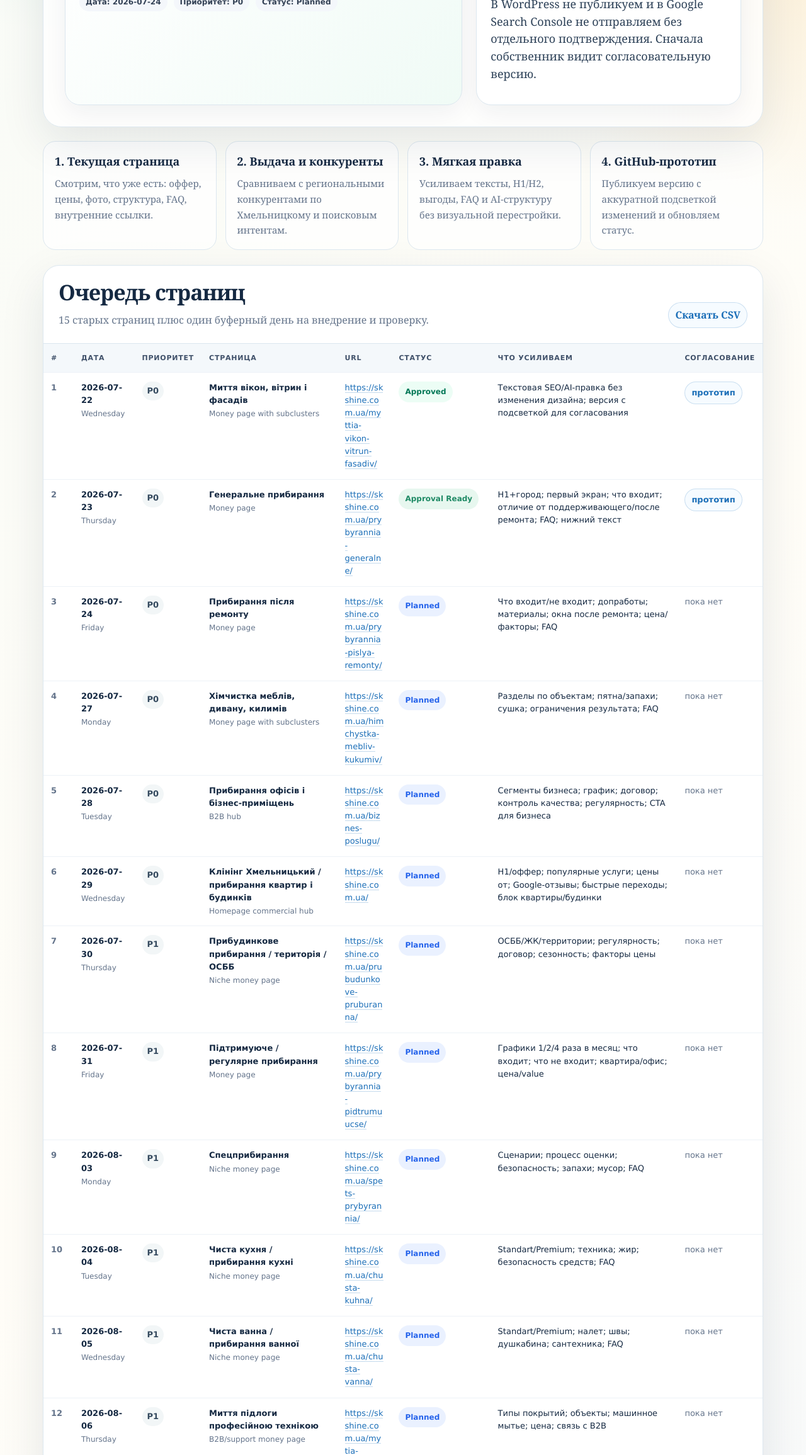
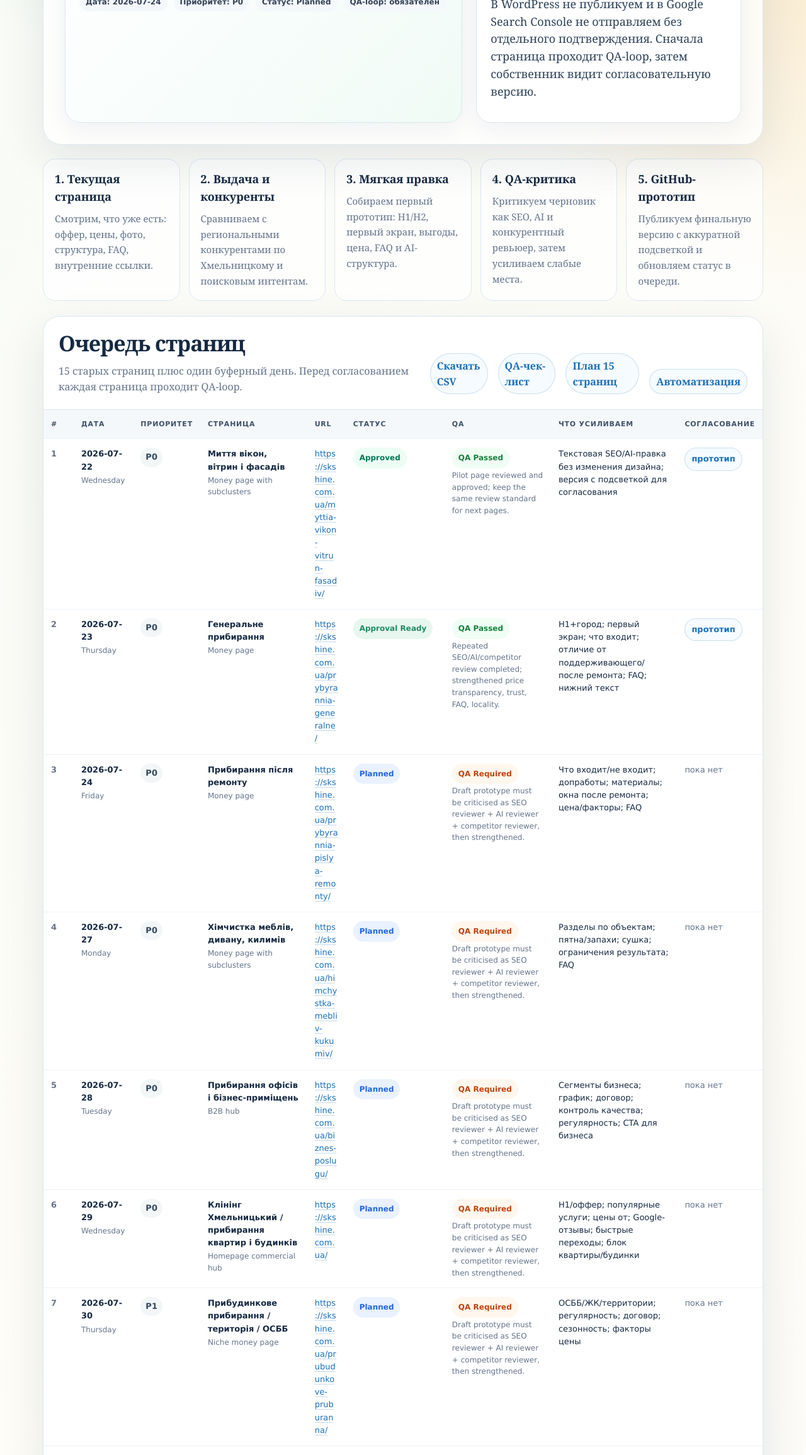
Before and after one commit to Yaroslav775-eng/inservic-seo-2026, a plain HTML site: page site/skshine/process/index.html in a window 1280 px wide. Shown: the part 489-2800 px from the top of the page at 63% size. Drawn offline with Linux system fonts and the light colour scheme.

Commit message:
Add QA loop to SK SHINE page queue

```diff
--- a/site/skshine/process/index.html
+++ b/site/skshine/process/index.html
@@ -1,8 +1,9 @@
-<!doctype html>
+<!DOCTYPE html>
+
 <html lang="ru">
 <head>
-  <meta charset="utf-8" />
-  <meta name="viewport" content="width=device-width, initial-scale=1" />
+<meta charset="utf-8"/>
+<meta content="width=device-width, initial-scale=1" name="viewport"/>
 <title>SK SHINE: план усиления старых страниц</title>
 <style>
     :root { --ink:#152942; --muted:#64748b; --paper:#fffdf7; --card:#fff; --line:#dce7ef; --green:#1f8a65; --green-soft:#e7f7ef; --amber:#a76300; --amber-soft:#fff2d4; --blue:#2563eb; --blue-soft:#eaf1ff; --shadow:0 24px 70px rgba(21,41,66,.10); }
@@ -22,7 +23,7 @@
     .next-title { margin-top:8px; font-size:28px; font-weight:800; letter-spacing:-.03em; }
     .meta { display:flex; flex-wrap:wrap; gap:10px; margin-top:16px; }
     .pill { padding:8px 10px; border-radius:999px; background:#f4f7fb; color:#334155; font:700 12px Verdana,sans-serif; }
-    .steps { display:grid; grid-template-columns:repeat(4,1fr); gap:14px; margin:22px 0; }
+    .steps { display:grid; grid-template-columns:repeat(5,1fr); gap:14px; margin:22px 0; }
     .step { border:1px solid var(--line); border-radius:20px; padding:18px; background:rgba(255,255,255,.72); min-height:132px; }
     .step b { display:block; margin-bottom:8px; font-size:18px; }
     .step span { color:var(--muted); font-size:15px; }
@@ -39,7 +40,7 @@
     .muted { color:var(--muted); } .small { display:block; margin-top:2px; font-size:12px; }
     .priority { display:inline-block; min-width:34px; text-align:center; border-radius:999px; padding:5px 8px; background:#f2f6f7; font-weight:800; color:#34495e; }
     .badge { display:inline-block; white-space:nowrap; border-radius:999px; padding:7px 10px; font-weight:800; font-size:12px; }
-    .approved { background:#ecfdf5; color:#047857; } .ready { background:var(--green-soft); color:var(--green); } .planned { background:var(--blue-soft); color:var(--blue); } .decision { background:var(--amber-soft); color:var(--amber); } .neutral { background:#eef2f7; color:#475569; }
+    .approved { background:#ecfdf5; color:#047857; } .qa-pass { background:#f0fdf4; color:#15803d; } .qa-required { background:#fff7ed; color:#c2410c; } .ready { background:var(--green-soft); color:var(--green); } .planned { background:var(--blue-soft); color:var(--blue); } .decision { background:var(--amber-soft); color:var(--amber); } .neutral { background:#eef2f7; color:#475569; }
     .mini-link { display:inline-block; border:1px solid rgba(28,111,184,.2); border-radius:999px; padding:7px 10px; background:#f6fbff; font-weight:800; }
     .footer { color:var(--muted); font:13px Verdana,sans-serif; margin-top:18px; }
     @media (max-width:900px) { .hero-grid,.steps { grid-template-columns:1fr; } .table-card { overflow-x:auto; } table { min-width:1040px; } .hero { padding:24px; } }
@@ -50,190 +51,175 @@
 <section class="hero">
 <span class="eyebrow">SK SHINE SEO process</span>
 <h1>План мягкого усиления старых страниц</h1>
-      <p>Работаем без редизайна и без ломки текущего сайта: каждый будний день берем одну уже индексируемую страницу, сравниваем ее с выдачей по региону, усиливаем текст под SEO и AI-ответы, затем публикуем прототип для согласования.</p>
+<p>Работаем без редизайна и без ломки текущего сайта: каждый будний день берем одну уже индексируемую страницу, сравниваем ее с выдачей по региону, собираем мягкую правку, затем повторно критикуем как SEO/AI/конкурентный ревьюер и только после усиления публикуем прототип для согласования.</p>
 <div class="hero-grid">
-        <div class="next-card"><div class="next-label">Следующая страница</div><div class="next-title">Прибирання після ремонту</div><div class="meta"><span class="pill">Дата: 2026-07-24</span><span class="pill">Приоритет: P0</span><span class="pill">Статус: Planned</span></div></div>
-        <div class="note-card"><h2>Правило безопасности</h2><p>В WordPress не публикуем и в Google Search Console не отправляем без отдельного подтверждения. Сначала собственник видит согласовательную версию.</p></div>
+<div class="next-card"><div class="next-label">Следующая страница</div><div class="next-title">Прибирання після ремонту</div><div class="meta"><span class="pill">Дата: 2026-07-24</span><span class="pill">Приоритет: P0</span><span class="pill">Статус: Planned</span><span class="pill">QA-loop: обязателен</span></div></div>
+<div class="note-card"><h2>Правило безопасности</h2><p>В WordPress не публикуем и в Google Search Console не отправляем без отдельного подтверждения. Сначала страница проходит QA-loop, затем собственник видит согласовательную версию.</p></div>
 </div>
 </section>
-    <section class="steps"><div class="step"><b>1. Текущая страница</b><span>Смотрим, что уже есть: оффер, цены, фото, структура, FAQ, внутренние ссылки.</span></div><div class="step"><b>2. Выдача и конкуренты</b><span>Сравниваем с региональными конкурентами по Хмельницкому и поисковым интентам.</span></div><div class="step"><b>3. Мягкая правка</b><span>Усиливаем тексты, H1/H2, выгоды, FAQ и AI-структуру без визуальной перестройки.</span></div><div class="step"><b>4. GitHub-прототип</b><span>Публикуем версию с аккуратной подсветкой изменений и обновляем статус.</span></div></section>
-    <section class="table-card"><div class="table-head"><div><h2>Очередь страниц</h2><p>15 старых страниц плюс один буферный день на внедрение и проверку.</p></div><a class="mini-link" href="queue.csv">Скачать CSV</a></div><table><thead><tr><th>#</th><th>Дата</th><th>Приоритет</th><th>Страница</th><th>URL</th><th>Статус</th><th>Что усиливаем</th><th>Согласование</th></tr></thead><tbody>
+<section class="steps"><div class="step"><b>1. Текущая страница</b><span>Смотрим, что уже есть: оффер, цены, фото, структура, FAQ, внутренние ссылки.</span></div><div class="step"><b>2. Выдача и конкуренты</b><span>Сравниваем с региональными конкурентами по Хмельницкому и поисковым интентам.</span></div><div class="step"><b>3. Мягкая правка</b><span>Собираем первый прототип: H1/H2, первый экран, выгоды, цена, FAQ и AI-структура.</span></div><div class="step"><b>4. QA-критика</b><span>Критикуем черновик как SEO, AI и конкурентный ревьюер, затем усиливаем слабые места.</span></div><div class="step"><b>5. GitHub-прототип</b><span>Публикуем финальную версию с аккуратной подсветкой и обновляем статус в очереди.</span></div></section>
+<section class="table-card"><div class="table-head"><div><h2>Очередь страниц</h2><p>15 старых страниц плюс один буферный день. Перед согласованием каждая страница проходит QA-loop.</p></div><a class="mini-link" href="queue.csv">Скачать CSV</a><a class="mini-link" href="06_qa_loop_checklist.md">QA-чек-лист</a><a class="mini-link" href="04_15_old_pages_strengthening_plan.md">План 15 страниц</a><a class="mini-link" href="05_daily_automation.md">Автоматизация</a></div><table><thead><tr><th>#</th><th>Дата</th><th>Приоритет</th><th>Страница</th><th>URL</th><th>Статус</th><th>QA</th><th>Что усиливаем</th><th>Согласование</th></tr></thead><tbody>
 <tr>
 <td class="num">1</td>
 <td><strong>2026-07-22</strong><span class="muted small">Wednesday</span></td>
 <td><span class="priority">P0</span></td>
 <td><strong>Миття вікон, вітрин і фасадів</strong><span class="muted small">Money page with subclusters</span></td>
 <td class="url"><a href="https://skshine.com.ua/myttia-vikon-vitrun-fasadiv/">https://skshine.com.ua/myttia-vikon-vitrun-fasadiv/</a></td>
-  <td><span class="badge approved">Approved</span></td>
+<td><span class="badge approved">Approved</span></td><td><span class="badge qa-pass">QA Passed</span><span class="muted small">Pilot page reviewed and approved; keep the same review standard for next pages.</span></td>
 <td>Текстовая SEO/AI-правка без изменения дизайна; версия с подсветкой для согласования</td>
 <td><a class="mini-link" href="https://yaroslav775-eng.github.io/inservic-seo-2026/site/skshine/myttia-vikon-vitryn-fasadiv/color-changes.html?v=c0c2947">прототип</a></td>
 </tr>
-
 <tr>
 <td class="num">2</td>
 <td><strong>2026-07-23</strong><span class="muted small">Thursday</span></td>
 <td><span class="priority">P0</span></td>
 <td><strong>Генеральне прибирання</strong><span class="muted small">Money page</span></td>
 <td class="url"><a href="https://skshine.com.ua/prybyrannia-generalne/">https://skshine.com.ua/prybyrannia-generalne/</a></td>
-  <td><span class="badge ready">Approval Ready</span></td>
+<td><span class="badge ready">Approval Ready</span></td><td><span class="badge qa-pass">QA Passed</span><span class="muted small">Repeated SEO/AI/competitor review completed; strengthened price transparency, trust, FAQ, locality.</span></td>
 <td>H1+город; первый экран; что входит; отличие от поддерживающего/после ремонта; FAQ; нижний текст</td>
 <td><a class="mini-link" href="https://yaroslav775-eng.github.io/inservic-seo-2026/site/skshine/prybyrannia-generalne/color-changes.html?v=cdbe7ce">прототип</a></td>
 </tr>
-
 <tr>
 <td class="num">3</td>
 <td><strong>2026-07-24</strong><span class="muted small">Friday</span></td>
 <td><span class="priority">P0</span></td>
 <td><strong>Прибирання після ремонту</strong><span class="muted small">Money page</span></td>
 <td class="url"><a href="https://skshine.com.ua/prybyrannia-pislya-remonty/">https://skshine.com.ua/prybyrannia-pislya-remonty/</a></td>
-  <td><span class="badge planned">Planned</span></td>
+<td><span class="badge planned">Planned</span></td><td><span class="badge qa-required">QA Required</span><span class="muted small">Draft prototype must be criticised as SEO reviewer + AI reviewer + competitor reviewer, then strengthened.</span></td>
 <td>Что входит/не входит; допработы; материалы; окна после ремонта; цена/факторы; FAQ</td>
 <td><span class="muted">пока нет</span></td>
 </tr>
-
 <tr>
 <td class="num">4</td>
 <td><strong>2026-07-27</strong><span class="muted small">Monday</span></td>
 <td><span class="priority">P0</span></td>
 <td><strong>Хімчистка меблів, дивану, килимів</strong><span class="muted small">Money page with subclusters</span></td>
 <td class="url"><a href="https://skshine.com.ua/himchystka-mebliv-kukumiv/">https://skshine.com.ua/himchystka-mebliv-kukumiv/</a></td>
-  <td><span class="badge planned">Planned</span></td>
+<td><span class="badge planned">Planned</span></td><td><span class="badge qa-required">QA Required</span><span class="muted small">Draft prototype must be criticised as SEO reviewer + AI reviewer + competitor reviewer, then strengthened.</span></td>
 <td>Разделы по объектам; пятна/запахи; сушка; ограничения результата; FAQ</td>
 <td><span class="muted">пока нет</span></td>
 </tr>
-
 <tr>
 <td class="num">5</td>
 <td><strong>2026-07-28</strong><span class="muted small">Tuesday</span></td>
 <td><span class="priority">P0</span></td>
 <td><strong>Прибирання офісів і бізнес-приміщень</strong><span class="muted small">B2B hub</span></td>
 <td class="url"><a href="https://skshine.com.ua/biznes-poslugu/">https://skshine.com.ua/biznes-poslugu/</a></td>
-  <td><span class="badge planned">Planned</span></td>
+<td><span class="badge planned">Planned</span></td><td><span class="badge qa-required">QA Required</span><span class="muted small">Draft prototype must be criticised as SEO reviewer + AI reviewer + competitor reviewer, then strengthened.</span></td>
 <td>Сегменты бизнеса; график; договор; контроль качества; регулярность; CTA для бизнеса</td>
 <td><span class="muted">пока нет</span></td>
 </tr>
-
 <tr>
 <td class="num">6</td>
 <td><strong>2026-07-29</strong><span class="muted small">Wednesday</span></td>
 <td><span class="priority">P0</span></td>
 <td><strong>Клінінг Хмельницький / прибирання квартир і будинків</strong><span class="muted small">Homepage commercial hub</span></td>
 <td class="url"><a href="https://skshine.com.ua/">https://skshine.com.ua/</a></td>
-  <td><span class="badge planned">Planned</span></td>
+<td><span class="badge planned">Planned</span></td><td><span class="badge qa-required">QA Required</span><span class="muted small">Draft prototype must be criticised as SEO reviewer + AI reviewer + competitor reviewer, then strengthened.</span></td>
 <td>H1/оффер; популярные услуги; цены от; Google-отзывы; быстрые переходы; блок квартиры/будинки</td>
 <td><span class="muted">пока нет</span></td>
 </tr>
-
 <tr>
 <td class="num">7</td>
 <td><strong>2026-07-30</strong><span class="muted small">Thursday</span></td>
 <td><span class="priority">P1</span></td>
 <td><strong>Прибудинкове прибирання / територія / ОСББ</strong><span class="muted small">Niche money page</span></td>
 <td class="url"><a href="https://skshine.com.ua/prubudunkove-pruburanna/">https://skshine.com.ua/prubudunkove-pruburanna/</a></td>
-  <td><span class="badge planned">Planned</span></td>
+<td><span class="badge planned">Planned</span></td><td><span class="badge qa-required">QA Required</span><span class="muted small">Draft prototype must be criticised as SEO reviewer + AI reviewer + competitor reviewer, then strengthened.</span></td>
 <td>ОСББ/ЖК/территории; регулярность; договор; сезонность; факторы цены</td>
 <td><span class="muted">пока нет</span></td>
 </tr>
-
 <tr>
 <td class="num">8</td>
 <td><strong>2026-07-31</strong><span class="muted small">Friday</span></td>
 <td><span class="priority">P1</span></td>
 <td><strong>Підтримуюче / регулярне прибирання</strong><span class="muted small">Money page</span></td>
 <td class="url"><a href="https://skshine.com.ua/prybyrannia-pidtrumuucse/">https://skshine.com.ua/prybyrannia-pidtrumuucse/</a></td>
-  <td><span class="badge planned">Planned</span></td>
+<td><span class="badge planned">Planned</span></td><td><span class="badge qa-required">QA Required</span><span class="muted small">Draft prototype must be criticised as SEO reviewer + AI reviewer + competitor reviewer, then strengthened.</span></td>
 <td>Графики 1/2/4 раза в месяц; что входит; что не входит; квартира/офис; цена/value</td>
 <td><span class="muted">пока нет</span></td>
 </tr>
-
 <tr>
 <td class="num">9</td>
 <td><strong>2026-08-03</strong><span class="muted small">Monday</span></td>
 <td><span class="priority">P1</span></td>
 <td><strong>Спецприбирання</strong><span class="muted small">Niche money page</span></td>
 <td class="url"><a href="https://skshine.com.ua/spets-prybyrannia/">https://skshine.com.ua/spets-prybyrannia/</a></td>
-  <td><span class="badge planned">Planned</span></td>
+<td><span class="badge planned">Planned</span></td><td><span class="badge qa-required">QA Required</span><span class="muted small">Draft prototype must be criticised as SEO reviewer + AI reviewer + competitor reviewer, then strengthened.</span></td>
 <td>Сценарии; процесс оценки; безопасность; запахи; мусор; FAQ</td>
 <td><span class="muted">пока нет</span></td>
 </tr>
-
 <tr>
 <td class="num">10</td>
 <td><strong>2026-08-04</strong><span class="muted small">Tuesday</span></td>
 <td><span class="priority">P1</span></td>
 <td><strong>Чиста кухня / прибирання кухні</strong><span class="muted small">Niche money page</span></td>
 <td class="url"><a href="https://skshine.com.ua/chusta-kuhna/">https://skshine.com.ua/chusta-kuhna/</a></td>
-  <td><span class="badge planned">Planned</span></td>
+<td><span class="badge planned">Planned</span></td><td><span class="badge qa-required">QA Required</span><span class="muted small">Draft prototype must be criticised as SEO reviewer + AI reviewer + competitor reviewer, then strengthened.</span></td>
 <td>Standart/Premium; техника; жир; безопасность средств; FAQ</td>
 <td><span class="muted">пока нет</span></td>
 </tr>
-
 <tr>
 <td class="num">11</td>
 <td><strong>2026-08-05</strong><span class="muted small">Wednesday</span></td>
 <td><span class="priority">P1</span></td>
 <td><strong>Чиста ванна / прибирання ванної</strong><span class="muted small">Niche money page</span></td>
 <td class="url"><a href="https://skshine.com.ua/chusta-vanna/">https://skshine.com.ua/chusta-vanna/</a></td>
-  <td><span class="badge planned">Planned</span></td>
+<td><span class="badge planned">Planned</span></td><td><span class="badge qa-required">QA Required</span><span class="muted small">Draft prototype must be criticised as SEO reviewer + AI reviewer + competitor reviewer, then strengthened.</span></td>
 <td>Standart/Premium; налет; швы; душкабина; сантехника; FAQ</td>
 <td><span class="muted">пока нет</span></td>
 </tr>
-
 <tr>
 <td class="num">12</td>
 <td><strong>2026-08-06</strong><span class="muted small">Thursday</span></td>
 <td><span class="priority">P1</span></td>
 <td><strong>Миття підлоги професійною технікою</strong><span class="muted small">B2B/support money page</span></td>
 <td class="url"><a href="https://skshine.com.ua/mytia-pidlogy-profesiinoiu-tekhnikoiu/">https://skshine.com.ua/mytia-pidlogy-profesiinoiu-tekhnikoiu/</a></td>
-  <td><span class="badge planned">Planned</span></td>
+<td><span class="badge planned">Planned</span></td><td><span class="badge qa-required">QA Required</span><span class="muted small">Draft prototype must be criticised as SEO reviewer + AI reviewer + competitor reviewer, then strengthened.</span></td>
 <td>Типы покрытий; объекты; машинное мытье; цена; связь с B2B</td>
 <td><span class="muted">пока нет</span></td>
 </tr>
-
 <tr>
 <td class="num">13</td>
 <td><strong>2026-08-07</strong><span class="muted small">Friday</span></td>
 <td><span class="priority">P2</span></td>
 <td><strong>Додаткові послуги до прибирання</strong><span class="muted small">Support/price page</span></td>
 <td class="url"><a href="https://skshine.com.ua/dodatkovi-poslugu/">https://skshine.com.ua/dodatkovi-poslugu/</a></td>
-  <td><span class="badge planned">Planned</span></td>
+<td><span class="badge planned">Planned</span></td><td><span class="badge qa-required">QA Required</span><span class="muted small">Draft prototype must be criticised as SEO reviewer + AI reviewer + competitor reviewer, then strengthened.</span></td>
 <td>Группировка по зонам; что отдельно/допом; цены; ссылки на основные услуги</td>
 <td><span class="muted">пока нет</span></td>
 </tr>
-
 <tr>
 <td class="num">14</td>
 <td><strong>2026-08-10</strong><span class="muted small">Monday</span></td>
 <td><span class="priority">P2</span></td>
 <td><strong>Прибирання після квартирантів</strong><span class="muted small">Niche money page</span></td>
 <td class="url"><a href="https://skshine.com.ua/prybyrannia-pisla-kvarturantiv/">https://skshine.com.ua/prybyrannia-pisla-kvarturantiv/</a></td>
-  <td><span class="badge planned">Planned</span></td>
+<td><span class="badge planned">Planned</span></td><td><span class="badge qa-required">QA Required</span><span class="muted small">Draft prototype must be criticised as SEO reviewer + AI reviewer + competitor reviewer, then strengthened.</span></td>
 <td>Запахи; кухня; санузел; мусор; мебель; срочная подготовка к показу; FAQ</td>
 <td><span class="muted">пока нет</span></td>
 </tr>
-
 <tr>
 <td class="num">15</td>
 <td><strong>2026-08-11</strong><span class="muted small">Tuesday</span></td>
 <td><span class="priority">P2</span></td>
 <td><strong>Косметичний ремонт</strong><span class="muted small">Questionable non-cleaning page</span></td>
 <td class="url"><a href="https://skshine.com.ua/kosmetuchnuy-remont/">https://skshine.com.ua/kosmetuchnuy-remont/</a></td>
-  <td><span class="badge decision">Decision Needed</span></td>
+<td><span class="badge decision">Decision Needed</span></td><td><span class="badge qa-required">QA Required</span><span class="muted small">Draft prototype must be criticised as SEO reviewer + AI reviewer + competitor reviewer, then strengthened.</span></td>
 <td>Решение: оставить/усилить отдельно или законсервировать; не переливать клининговый вес без стратегии</td>
 <td><span class="muted">пока нет</span></td>
 </tr>
-
 <tr>
 <td class="num">16</td>
 <td><strong>2026-08-12</strong><span class="muted small">Wednesday</span></td>
 <td><span class="priority">Ops</span></td>
 <td><strong>Буфер внедрения и проверки</strong><span class="muted small">Process day</span></td>
 <td class="url"><span class="muted">-</span></td>
-  <td><span class="badge planned">Planned</span></td>
+<td><span class="badge planned">Planned</span></td><td><span class="badge qa-required">QA Required</span><span class="muted small">Draft prototype must be criticised as SEO reviewer + AI reviewer + competitor reviewer, then strengthened.</span></td>
 <td>Перенос утвержденных текстов; GSC-переобход; обновление статусов; проверка ссылок</td>
 <td><span class="muted">пока нет</span></td>
 </tr></tbody></table></section>
-    <div class="footer">Обновлено: 2026-07-23. Источник очереди: skshine-seo-project/13_daily_page_process/03_weekday_page_queue.csv.</div>
+<div class="footer">Обновлено: 2026-07-23. В очередь добавлен обязательный QA-loop перед Approval Ready. Источник: skshine-seo-project/13_daily_page_process/03_weekday_page_queue.csv.</div>
 </main>
 </body>
 </html>
```
Also changed, not shown: site/skshine/process/queue.csv (+17 -17 lines), 3 other files. Lines whose indentation alone changed are shown as unchanged.
